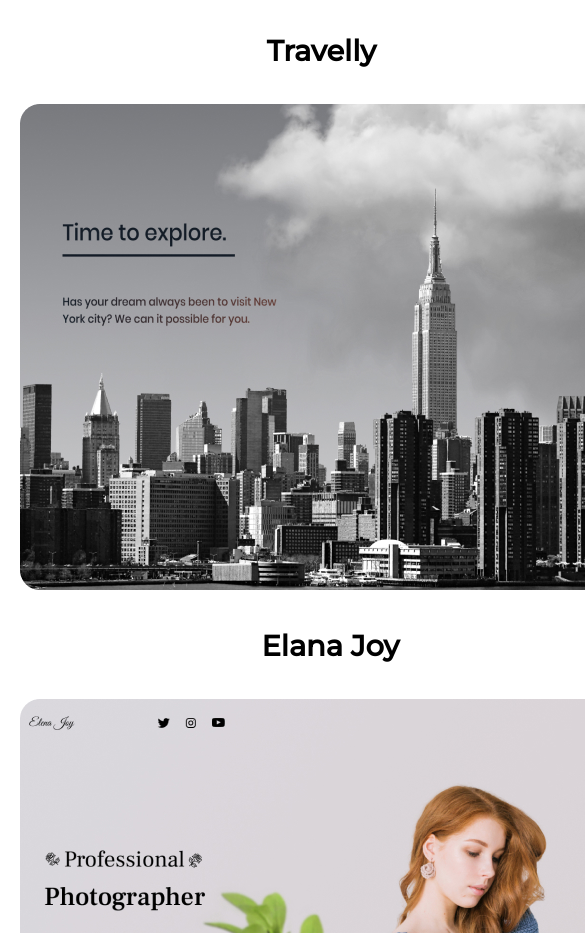
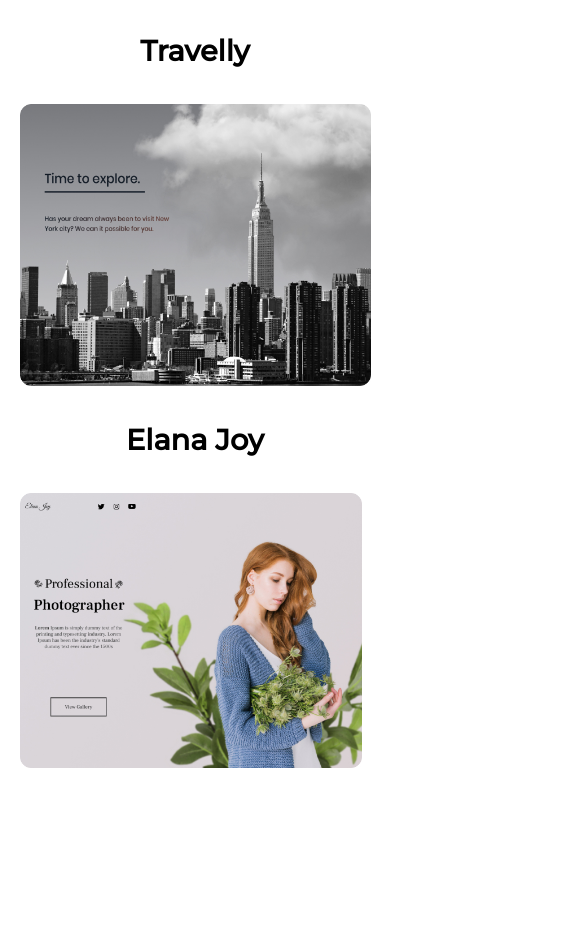
Before and after one commit to tod619/New_portfolio, a plain HTML site: page project.html in a window 390 px wide. Shown: the part 167-1100 px from the top of the page, 585 px wide, since content can reach past the window. After the commit the page ends 935 px from the top, so only its background shows below. Drawn offline with Linux system fonts and the light colour scheme.

Commit message:
add responsive media query for project page in style.scss file

```diff
--- a/styles/_projects.scss
+++ b/styles/_projects.scss
@@ -14,4 +14,5 @@
 .travelly,
 .elana-joy {
     flex: 1 1 40rem;
+    @include flex(center, center, column);
 }
--- a/styles/style.scss
+++ b/styles/style.scss
@@ -82,5 +82,14 @@ $gray-text: #2c2c2c;
         text-align: center;
     }
 
+    .elana-joy,
+    .travelly {
+        flex: 1 1 50rem;
+        img {
+            width: 100%;
+            height: 100%;
+        }
+    }
+
 
 }
```
Also changed, not shown: styles/style.css, 1 other file.
